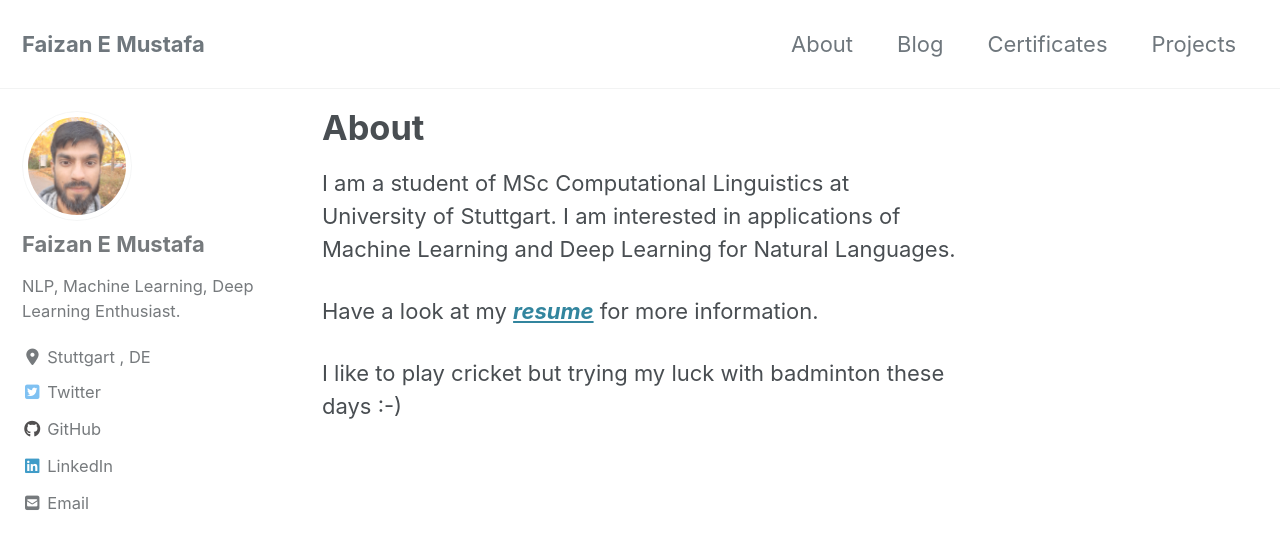
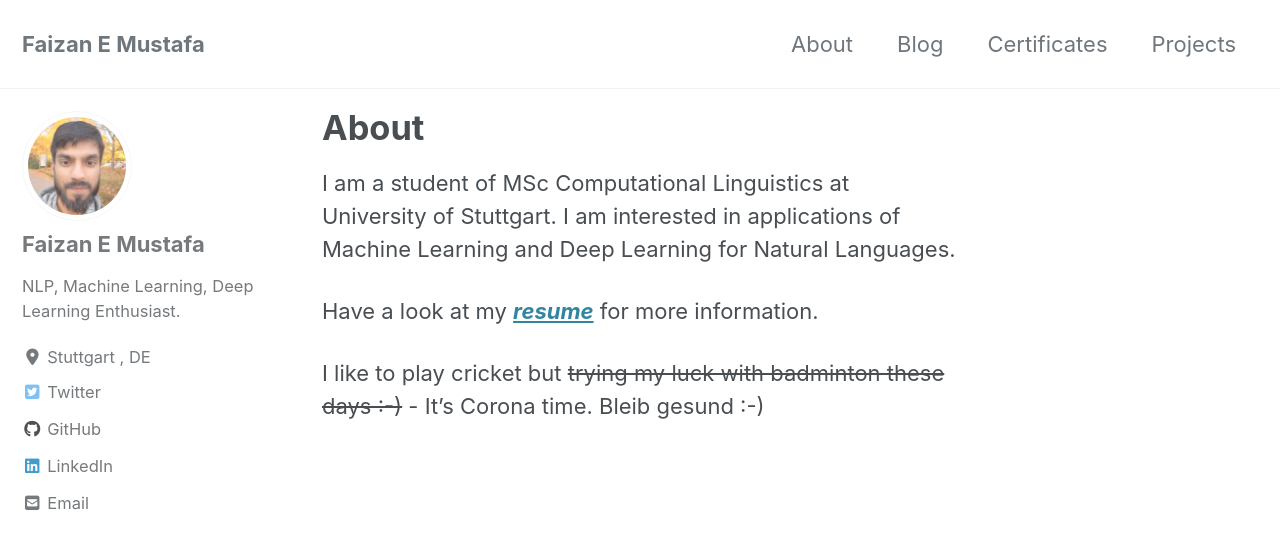
Before and after one commit to Faizan-E-Mustafa/Faizan-E-Mustafa.github.io, a Jekyll site: the page built from _pages/about.md, in a window 1280 px wide and 900 px high. Shown: the top 549 px of the window. Built offline with Jekyll 4.4.1, drawn with Linux system fonts in a browser that asks for light colours; cached includes are drawn as plain includes; nearby versions of some CDN libraries.

Commit message:
update about

```diff
--- a/_pages/about.md
+++ b/_pages/about.md
@@ -10,4 +10,4 @@ I am a student of MSc Computational Linguistics at University of Stuttgart. I am
 
 Have a look at my [***resume***](https://Faizan-E-Mustafa.github.io/pdfs/CV.pdf) for more information.
 
-I like to play cricket but trying my luck with badminton these days :-)
+I like to play cricket but ~~trying my luck with badminton these days :-)~~ - It's Corona time. Bleib gesund :-)
```
